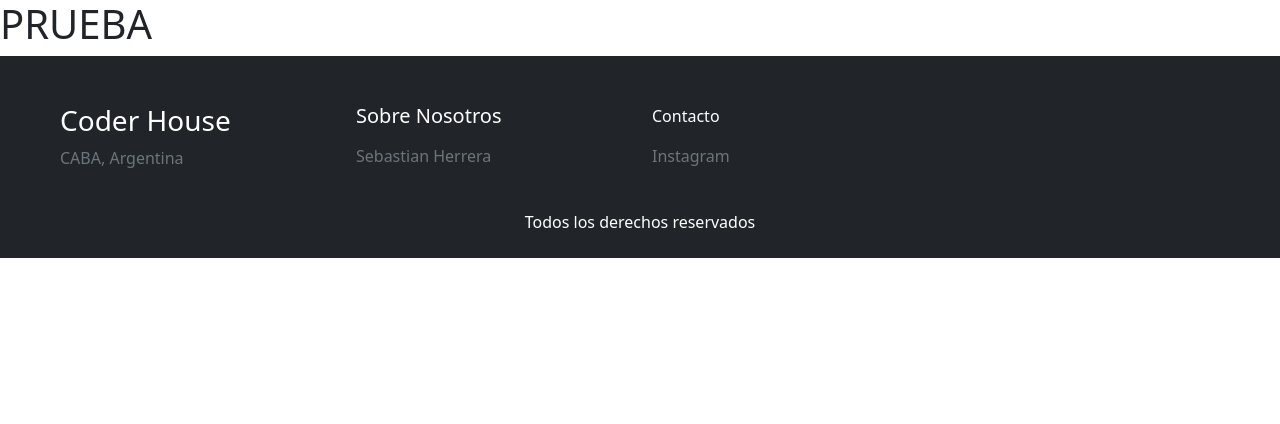
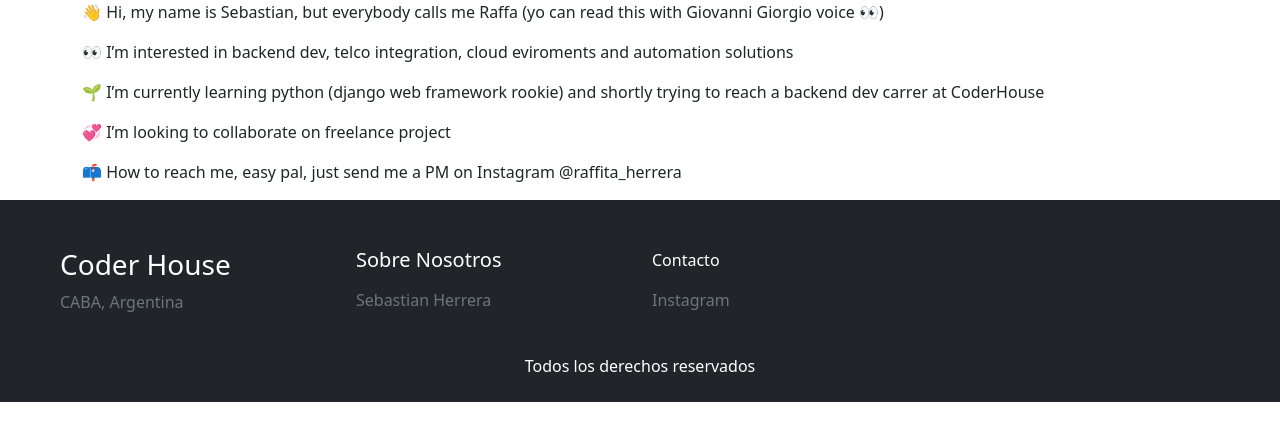
Before and after one commit to RaffaPH/EntregaFinal, a Django app: page /about/ in a window 1280 px wide. Shown: the top 424 px of the page. Run offline with Django 4.2, Linux system fonts and the light colour scheme.

Commit message:
completo about

```diff
--- a/blog/templates/blog/about.html
+++ b/blog/templates/blog/about.html
@@ -4,7 +4,17 @@
 
 {% block body %}
 
-<h1>PRUEBA</h1>
+
+<div class="container">
+<p>👋 Hi, my name is Sebastian, but everybody calls me Raffa (yo can read this with Giovanni Giorgio voice 👀)</p>
+<p>👀 I’m interested in backend dev, telco integration, cloud eviroments and automation solutions</p>
+<p>🌱 I’m currently learning python (django web framework rookie) and shortly trying to reach a backend dev carrer at CoderHouse</p>
+<p>💞️ I’m looking to collaborate on freelance project</p>
+<p>📫 How to reach me, easy pal, just send me a PM on Instagram @raffita_herrera</p>
+
+
+
+</div>
 
 
 {% endblock %}
```
